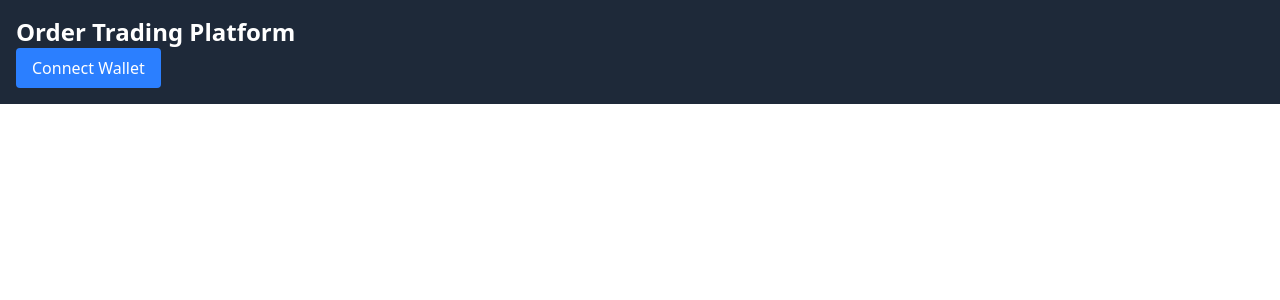
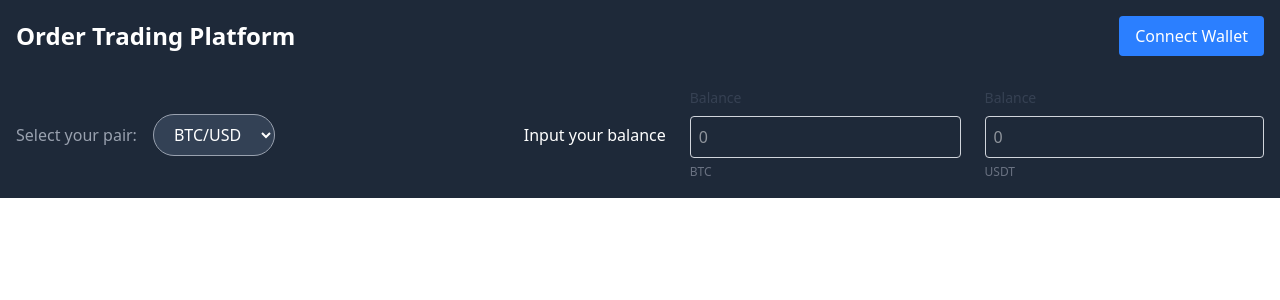
Before and after one commit to sasanedicbn/Exzi-crypto, a React (Vite) app: page / in a window 1280 px wide. Shown: the top 300 px of the page. Built offline with nearby package versions, Linux system fonts and the light colour scheme.

Commit message:
Create InputProps

```diff
--- a/src/components/reusable/Input.tsx
+++ b/src/components/reusable/Input.tsx
@@ -1,15 +1,19 @@
-const Input = () => {
+interface InputProps {
+  valueText: string;
+  currency: string;
+}
+const Input = ({ valueText, currency }: InputProps) => {
   return (
     <div>
       <label className="block mb-2 text-sm font-medium text-gray-700">
-        Input Balance
+        {valueText}
       </label>
       <input
         type="text"
-        placeholder="Enter your balance"
+        placeholder="0"
         className="border border-gray-300 rounded p-2 w-full"
       />
-      <span className="text-xs text-gray-500">BTC</span>
+      <span className="text-xs text-gray-500">{currency}</span>
     </div>
   );
 };
--- /dev/null
+++ b/src/components/reusable/SelectOptions.tsx
@@ -0,0 +1,12 @@
+const SelectOptions = ({ options }) => {
+  return (
+    <select className="border border-gray-400 rounded-full p-2 px-4 bg-[#334155] text-grey-500 ">
+      {options.map((option, index) => (
+        <option key={index} value={option}>
+          {option}
+        </option>
+      ))}
+    </select>
+  );
+};
+export default SelectOptions;
--- a/src/components/structure/Header.tsx
+++ b/src/components/structure/Header.tsx
@@ -1,4 +1,5 @@
 import Button from "../reusable/Button";
+import HeaderBalance from "./HeaderBalance";
 
 const Header = () => {
   const connectWallet = () => {
@@ -6,12 +7,15 @@ const Header = () => {
   };
 
   return (
-    <header className="bg-gray-800 text-white p-4">
-      <h1 className="text-2xl font-bold">Order Trading Platform</h1>
-      <Button type="primary-btn" onClick={connectWallet}>
-        Connect Wallet
-      </Button>
-    </header>
+    <div className="bg-gray-800 text-white">
+      <header className="bg-gray-800 text-white p-4 flex justify-between items-center">
+        <h1 className="text-2xl font-bold">Order Trading Platform</h1>
+        <Button type="primary-btn" onClick={connectWallet}>
+          Connect Wallet
+        </Button>
+      </header>
+      <HeaderBalance />
+    </div>
   );
 };
 export default Header;
--- a/src/components/structure/HeaderBalance.tsx
+++ b/src/components/structure/HeaderBalance.tsx
@@ -1,13 +1,19 @@
+import Input from "../reusable/Input";
+import SelectOptions from "../reusable/SelectOptions";
+
 const HeaderBalance = () => {
-  return;
-  <div>
-    <div>
-      <p>Select your pair</p>
-      <SelectOptions options={["BTC/USD", "ETH/USD", "XRP/USD"]} />
+  return (
+    <div className="flex justify-between items-center p-4">
+      <div className="flex  items-center gap-4">
+        <p className="text-gray-400">Select your pair:</p>
+        <SelectOptions options={["BTC/USD", "ETH/USD", "XRP/USD"]} />
+      </div>
+      <div className="flex justify-between items-center gap-6">
+        <p>Input your balance</p>
+        <Input valueText={"Balance"} currency={"BTC"} />
+        <Input valueText={"Balance"} currency={"USDT"} />
+      </div>
     </div>
-    <p>Input your balance</p>
-    <Input />
-    <Input />
-  </div>;
+  );
 };
 export default HeaderBalance;
```
